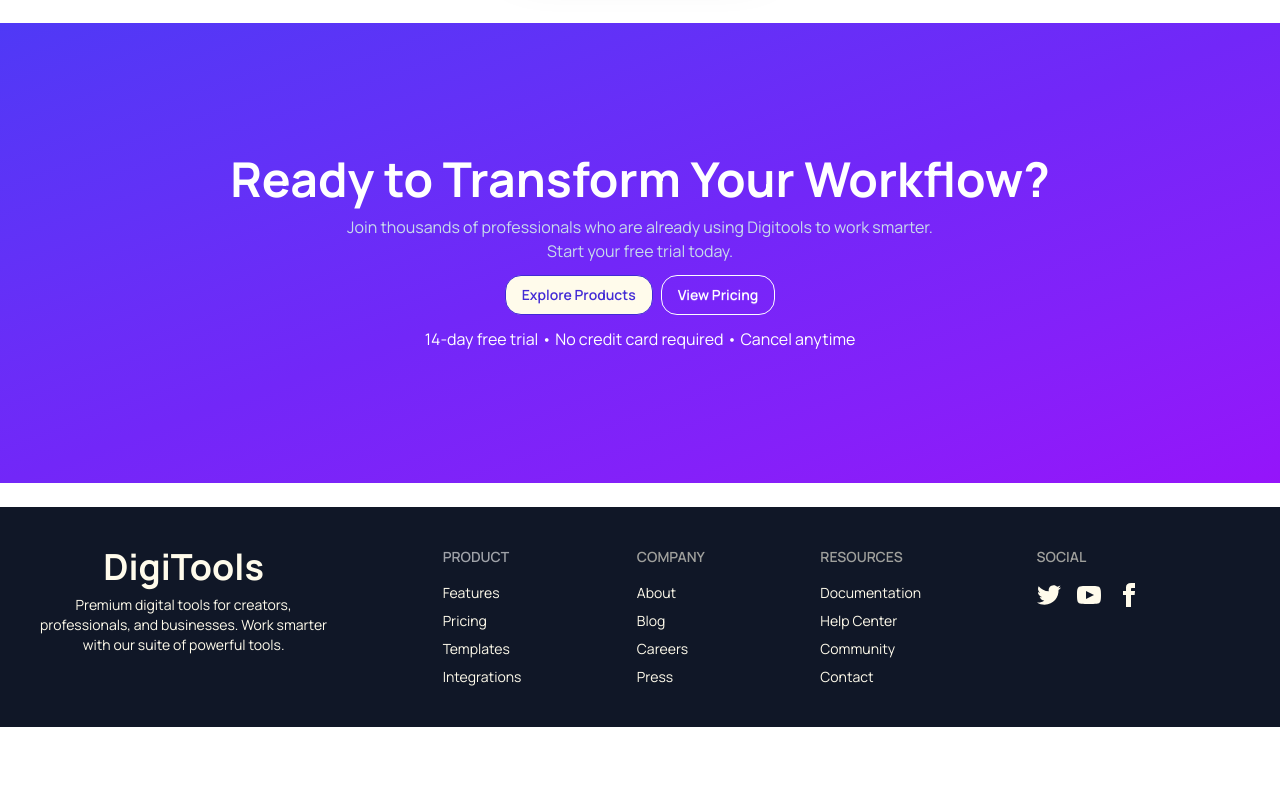
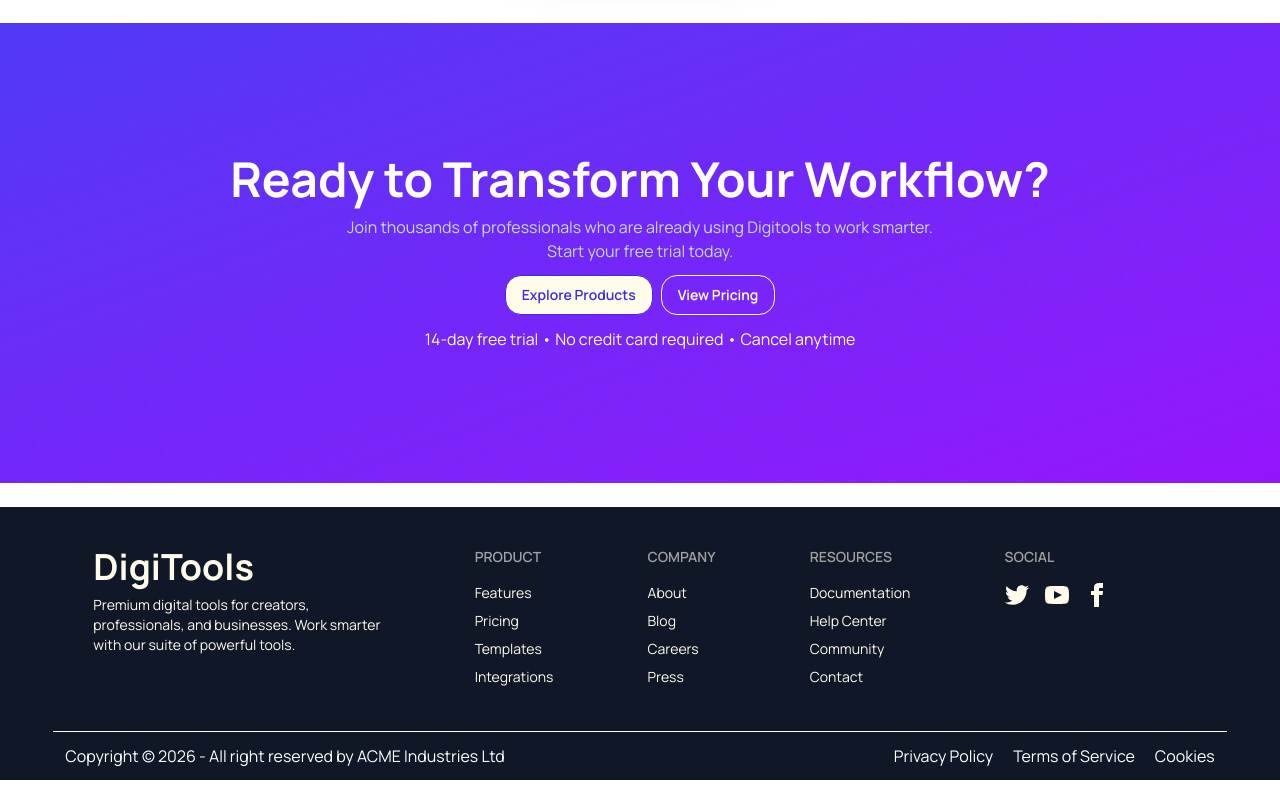
Before and after one commit to farhad202526/my-assignment6-digtools-2026, a React (Vite) app: page / in a window 1280 px wide. Shown: the part 2338-3138 px from the top of the page. Before the commit the page ends 3065 px from the top, so only its background shows below. Built offline with nearby package versions, Linux system fonts and the light colour scheme.

Commit message:
add footer

```diff
--- a/src/components/Footer/Footer.jsx
+++ b/src/components/Footer/Footer.jsx
@@ -5,10 +5,11 @@ import React from 'react';
 
 const Footer = () => {
     return (
-        <div className='bg-[#101727]'>
-            <footer className="footer   sm:footer-horizontal    p-10 bg-[#101727] text-amber-50">
+        <div className='bg-[#101727]  '>
+            <div className='w-11/12 mx-auto  '>
+                            <footer className="footer   sm:footer-horizontal    p-10 bg-[#101727] text-amber-50 ">
 
-  <nav className=' flex flex-col justify-center items-center text-center md:justify-normal '>
+  <nav className='  '>
      <h1 className='text-4xl font-bold  '>DigiTools</h1>
 
    <div>
@@ -85,7 +86,44 @@ const Footer = () => {
     </div>
   </nav>
 
+  {/* <h1>copy wright add </h1> */}
+
+
+
+
 </footer>
+
+
+
+
+
+
+            </div>
+            <div className='w-11/12  mx-auto mt-1 '>
+
+            <hr className='text-white' />
+
+           <div className='flex flex-col md:flex-row gap-3  justify-between mb-5 p-3 '>
+             <div>
+                        <aside className='text-white'>
+                  <p>Copyright © {new Date().getFullYear()} - All right reserved by ACME Industries Ltd</p>
+                  </aside>
+            </div>
+
+            <div className='text-white flex gap-5 '>
+                <p>Privacy Policy    </p>
+                <p> Terms of Service </p>
+                <p>Cookies</p>
+            </div>
+           </div>
+
+
+
+            </div>
+
+
+
+
 
 
 
--- a/src/components/Step/Step.jsx
+++ b/src/components/Step/Step.jsx
@@ -50,7 +50,7 @@ const Step = () => {
                 {/* <h1>crad 3</h1> */}
                 <div className='setp-crad relative h-96  max-w-96 bg-white rounded-2xl flex flex-col justify-center text-center      items-center mt-3.5 border-1 border-indigo-800  p-9 gap-6 '>
 
-                    <p className=' absolute  top-6 right-9   bg-[#4F39F6]  text-white text-xl font-bold h-11 w-11 text-center p-1.5 rounded-full  '>03</p>
+                    <p className=' absolute  top-6 right-9   bg-[#4F39F6]  text-white text-xl font-bold h-11 w-11 text-center p-1.5 rounded-full  '>0</p>
 
 
                     <div className='h-28 w-28 rounded-full flex text-center items-center justify-center bg-[#d8b7f1] '>
```
